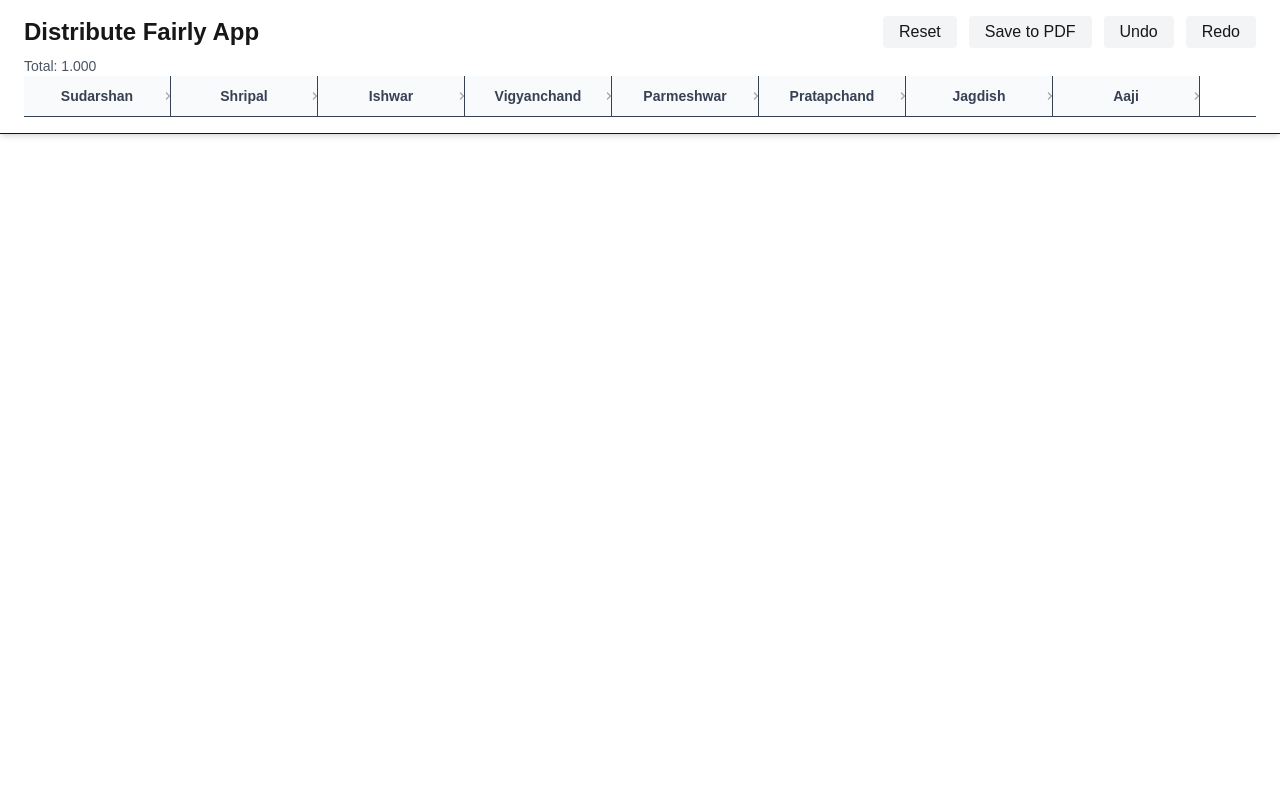
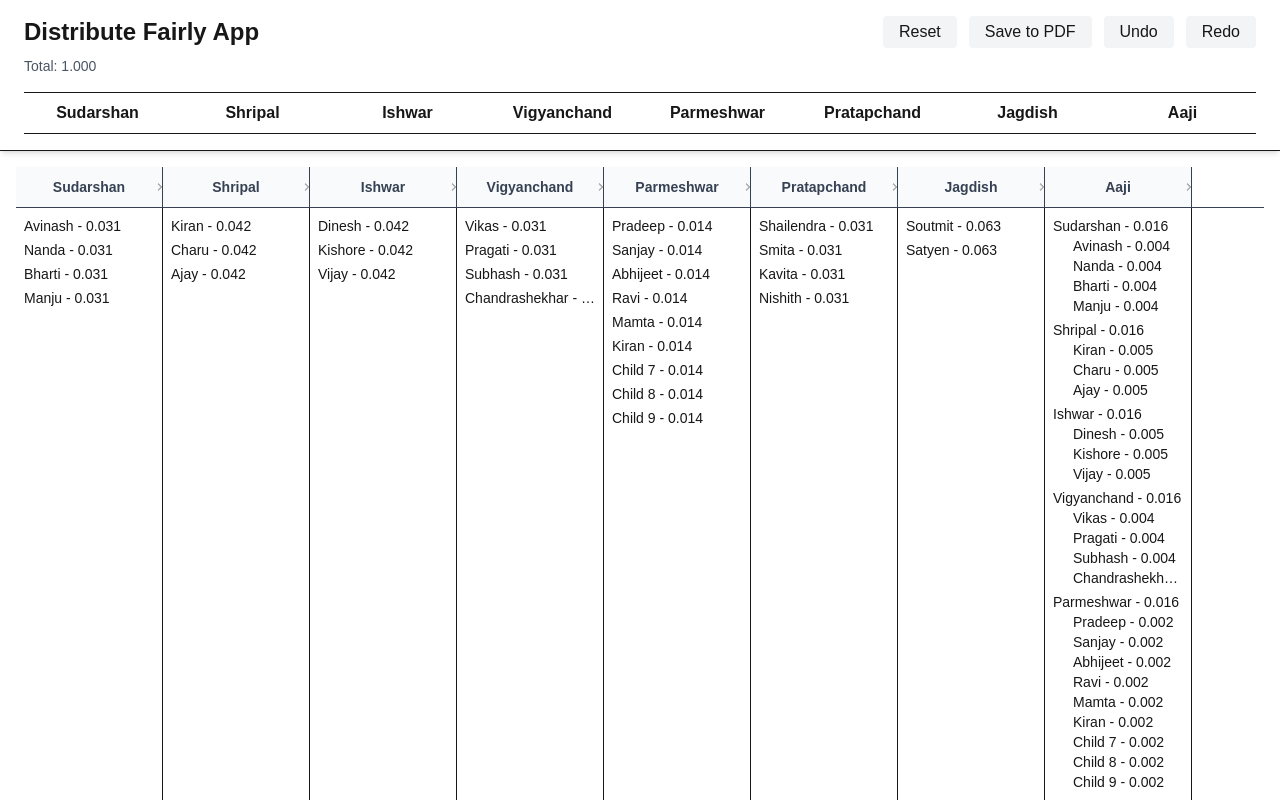
Before and after one commit to zarir-engineer/fair-distribution-app, a Next.js app: page / in a window 1280 px wide. Shown: the top 800 px of the page. Built offline with nearby package versions, Linux system fonts and the light colour scheme.

Commit message:
8 columns with names and numbers

```diff
--- a/app/components/EightColumnLayout.tsx
+++ b/app/components/EightColumnLayout.tsx
@@ -4,19 +4,30 @@ import React, { useEffect, useState } from 'react';
 import { ResizableBox } from 'react-resizable';
 import 'react-resizable/css/styles.css';
 
-type EightColumnLayoutProps = {
-  headers: string[];
+type Child = {
+  id: string;
+  name: string;
+  value: number;
 };
 
-const EightColumnLayout: React.FC<EightColumnLayoutProps> = ({ headers }) => {
+type ColumnProps = {
+  name: string;
+  children: Child[];
+};
+
+type EightColumnLayoutProps = {
+  columns: ColumnProps[];
+};
+
+const EightColumnLayout: React.FC<EightColumnLayoutProps> = ({ columns }) => {
   const [columnWidths, setColumnWidths] = useState<number[]>([]);
 
-  // Set initial column widths based on window width
+  // Set initial column widths
   useEffect(() => {
-    const totalWidth = window.innerWidth - 100; // subtract a bit for padding/margins
-    const equalWidth = Math.floor(totalWidth / headers.length);
-    setColumnWidths(new Array(headers.length).fill(equalWidth));
-  }, [headers.length]);
+    const totalWidth = window.innerWidth - 100;
+    const equalWidth = Math.floor(totalWidth / columns.length);
+    setColumnWidths(new Array(columns.length).fill(equalWidth));
+  }, [columns.length]);
 
   const handleResize = (index: number, newWidth: number) => {
     const updated = [...columnWidths];
@@ -24,9 +35,21 @@ const EightColumnLayout: React.FC<EightColumnLayoutProps> = ({ headers }) => {
     setColumnWidths(updated);
   };
 
+  const renderChildren = (children: any[], level = 0) => {
+  return children.map((child) => (
+//   <div key={child.id} className={`pl-${level * 4} text-sm truncate`}>
+  <div key={child.id} style={{ paddingLeft: `${level * 20}px` }} className="text-sm truncate">
+    {child.name} - {child.value.toFixed(3)}
+    {child.children && child.children.length > 0 && renderChildren(child.children, level + 1)}
+  </div>
+  ));
+  };
+
   return (
-    <div className="flex border-b text-sm font-semibold text-gray-700 overflow-x-auto">
-      {headers.map((header, index) => (
+    <div className="w-full overflow-x-auto">
+      {/* Header Row - Resizable */}
+      <div className="flex border-b text-sm font-semibold text-gray-700">
+        {columns.map((col, index) => (
           <ResizableBox
             key={index}
             width={columnWidths[index]}
@@ -41,10 +64,24 @@ const EightColumnLayout: React.FC<EightColumnLayoutProps> = ({ headers }) => {
               className="h-full flex items-center justify-center border-r px-2 bg-gray-50"
               style={{ width: columnWidths[index] }}
             >
-            {header}
+              {col.name}
             </div>
           </ResizableBox>
         ))}
+      </div>
+
+      {/* Scrollable Body */}
+      <div className="flex overflow-x-auto">
+        {columns.map((col, idx) => (
+          <div
+            key={idx}
+            className="border-r p-2 space-y-1"
+            style={{ width: columnWidths[idx], minWidth: 80 }}
+          >
+            {renderChildren(col.children)}
+          </div>
+        ))}
+      </div>
     </div>
   );
 };
--- a/app/data/headers.ts
+++ b/app/data/headers.ts
@@ -1,3 +1,17 @@
 import { initialTreeData } from './initialTreeData';
 
 export const headers = initialTreeData.map((node) => node.name);
+
+// Recursively structure children
+const normalizeChildren = (children = []) =>
+  children.map((child) => ({
+    id: child.id,
+    name: child.name,
+    value: child.value,
+    children: normalizeChildren(child.children),
+  }));
+
+export const columnsWithChildren = initialTreeData.map((node) => ({
+  name: node.name,
+  children: normalizeChildren(node.children),
+}));
--- a/app/page.tsx
+++ b/app/page.tsx
@@ -3,6 +3,7 @@
 import React, { useState } from 'react';
 import EightColumnLayout from './components/EightColumnLayout';
 import { headers } from './data/headers'; // 👈 import from data
+import { columnsWithChildren } from './data/headers';
 
 export default function HomePage() {
   const [total, setTotal] = useState(1.0);
@@ -21,10 +22,17 @@ export default function HomePage() {
           </div>
         </div>
         <div className="mt-2 text-sm text-gray-600">Total: {total.toFixed(3)}</div>
-        <div className="space-x-3">
-          <EightColumnLayout headers={headers} />
+        {/* Top-Level Column Headers */}
+        <div className="mt-4 grid grid-cols-8 gap-2 font-semibold text-center border-t border-b py-2">
+          {headers.map((name, idx) => (
+            <div key={idx} className="truncate">{name}</div>
+          ))}
         </div>
       </header>
-    </div>
+      {/* Scrollable Content */}
+      <main className="flex-1 overflow-auto px-4 py-4">
+        <EightColumnLayout columns={columnsWithChildren} />
+      </main>
+   </div>
   );
 }
```
Lines whose indentation alone changed are shown as unchanged.
